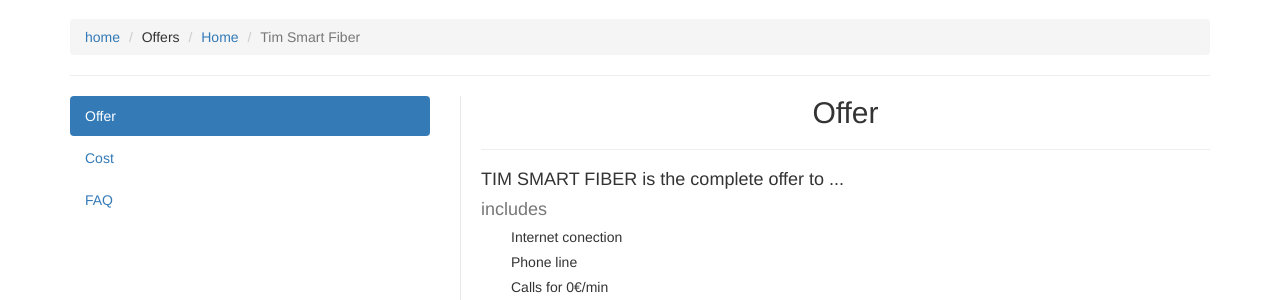
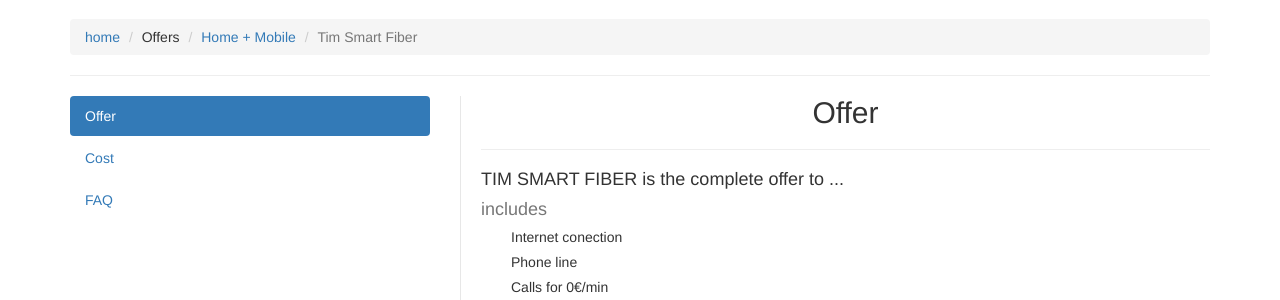
Before and after one commit to nschejtman/hypermedia, a PHP site: page /offers/tim_smart_fiber.php in a window 1280 px wide. Shown: the part 71-371 px from the top of the page. Run offline with PHP 8.4, Linux system fonts and the light colour scheme.

Commit message:
change navigation title.

```diff
--- a/offers/home_offer.php
+++ b/offers/home_offer.php
@@ -69,7 +69,7 @@
     <ol class="breadcrumb">
         <li><a href="../home.php">Home</a></li>
         <li>Offers</li>
-        <li class="active">Home offers</li>
+        <li class="active">Home + Mobile</li>
     </ol>
     <hr>
     <div>
--- a/offers/tim_smart_fiber.php
+++ b/offers/tim_smart_fiber.php
@@ -69,7 +69,7 @@
     <ol class="breadcrumb">
         <li><a href="../home.php">home</a></li>
         <li>Offers</li>
-        <li><a href="home_offer.php">Home</a></li>
+        <li><a href="home_offer.php">Home + Mobile</a></li>
         <li class="active">Tim Smart Fiber</li>
     </ol>
 
```
